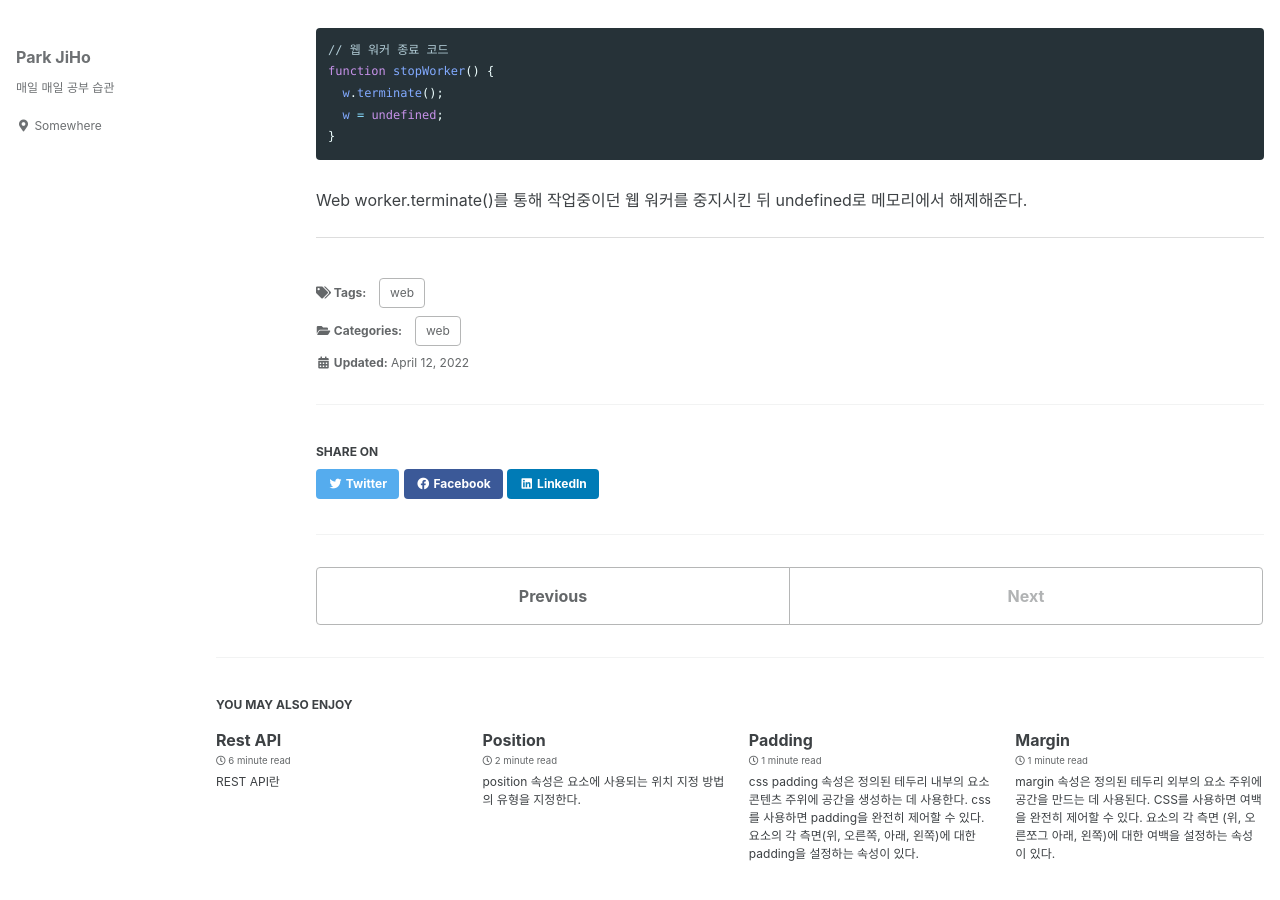
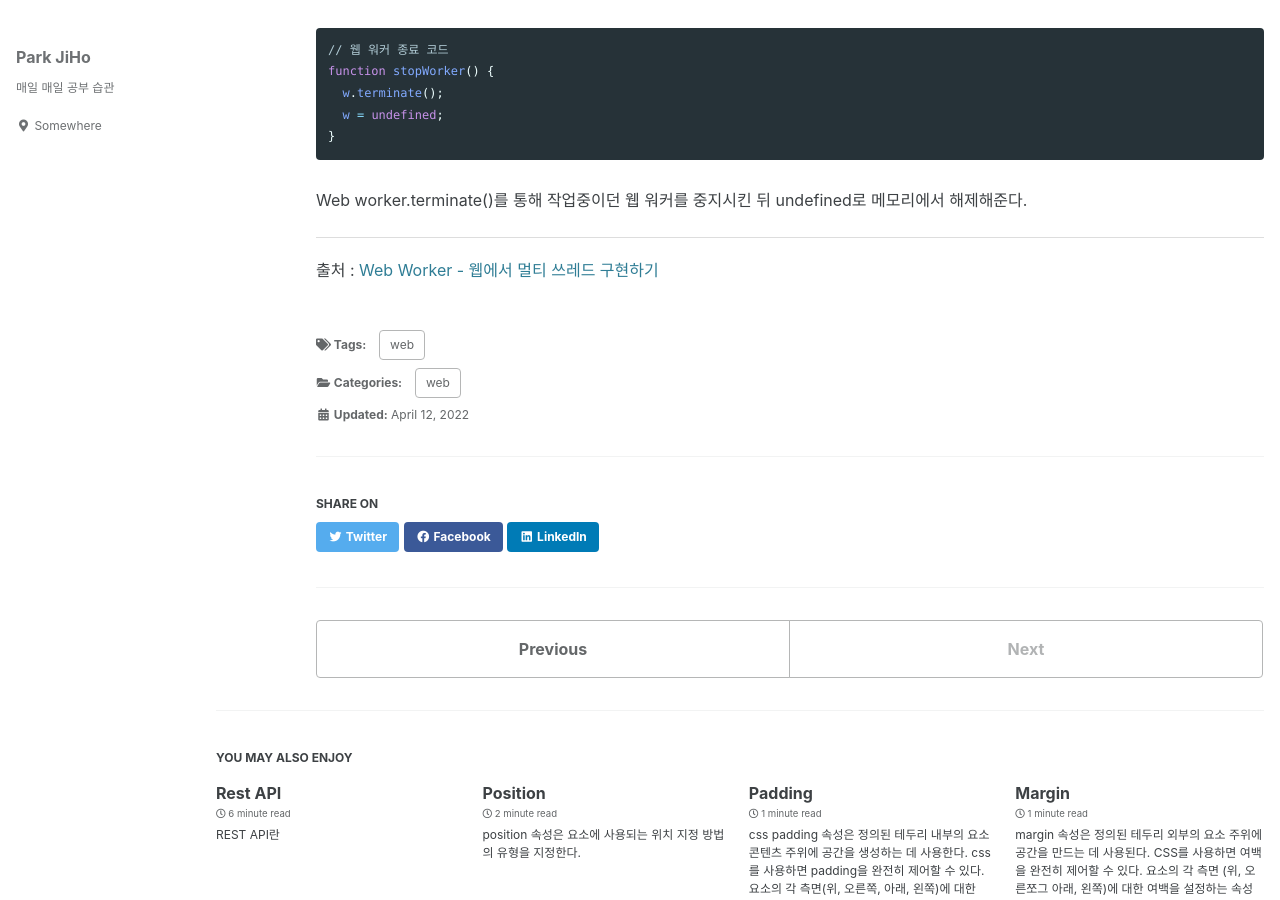
Before and after one commit to frontWeb-dev/frontWeb-dev.github.io, a Jekyll site: the page built from _posts/JavaScript/2022-04-12-web-worker.md, in a window 1280 px wide and 900 px high, scrolled down 1754 px. Built offline with Jekyll 4.4.1, drawn with Linux system fonts in a browser that asks for light colours; cached includes are drawn as plain includes; some web fonts are replaced.

Commit message:
Update 2022-04-12-web-worker.md

```diff
--- a/_posts/JavaScript/2022-04-12-web-worker.md
+++ b/_posts/JavaScript/2022-04-12-web-worker.md
@@ -82,3 +82,5 @@ function stopWorker() {
 Web worker.terminate()를 통해 작업중이던 웹 워커를 중지시킨 뒤 undefined로 메모리에서 해제해준다.
 
 ---
+
+출처 : [Web Worker - 웹에서 멀티 쓰레드 구현하기](https://boxfoxs.tistory.com/294)
```
